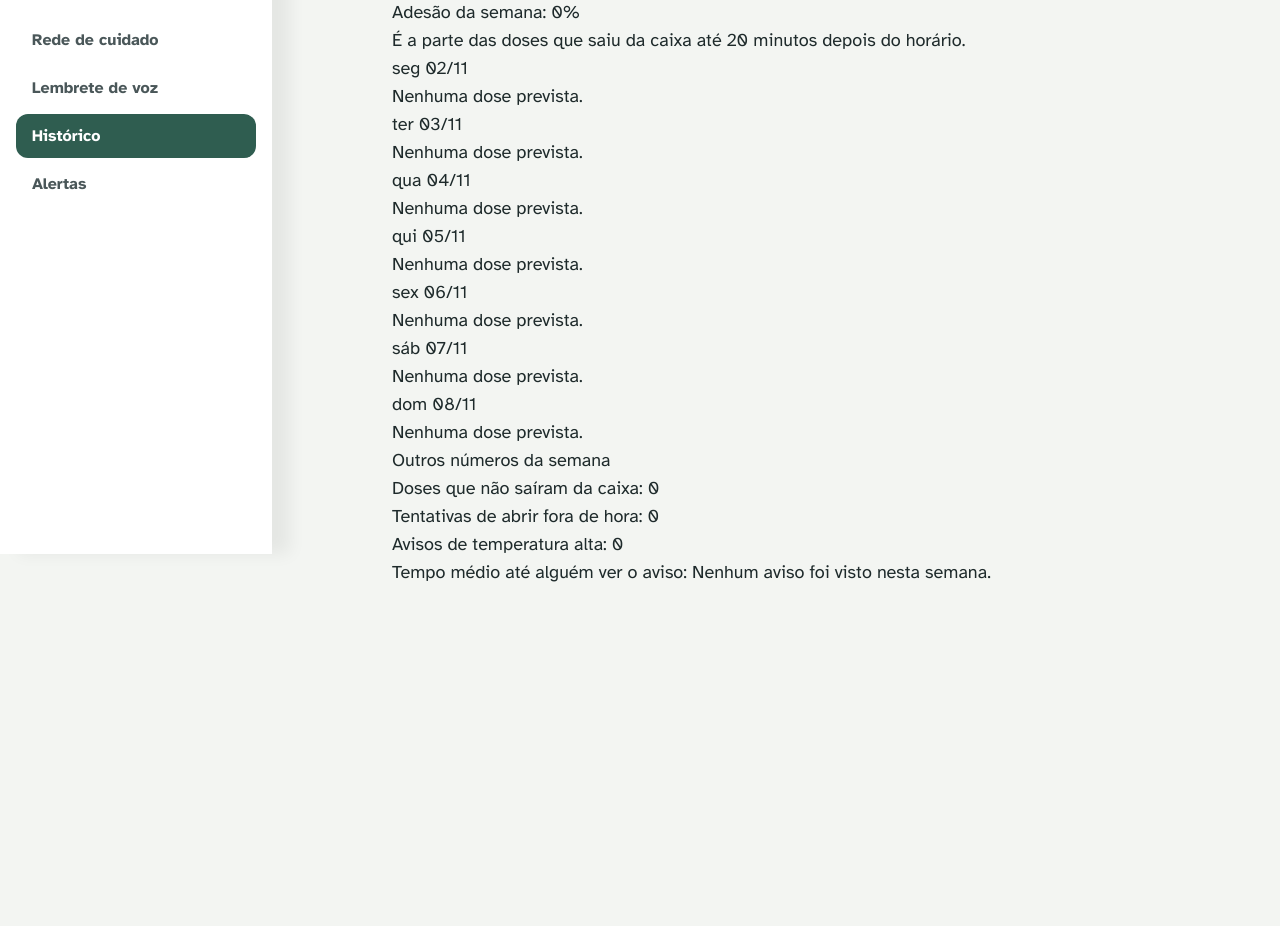
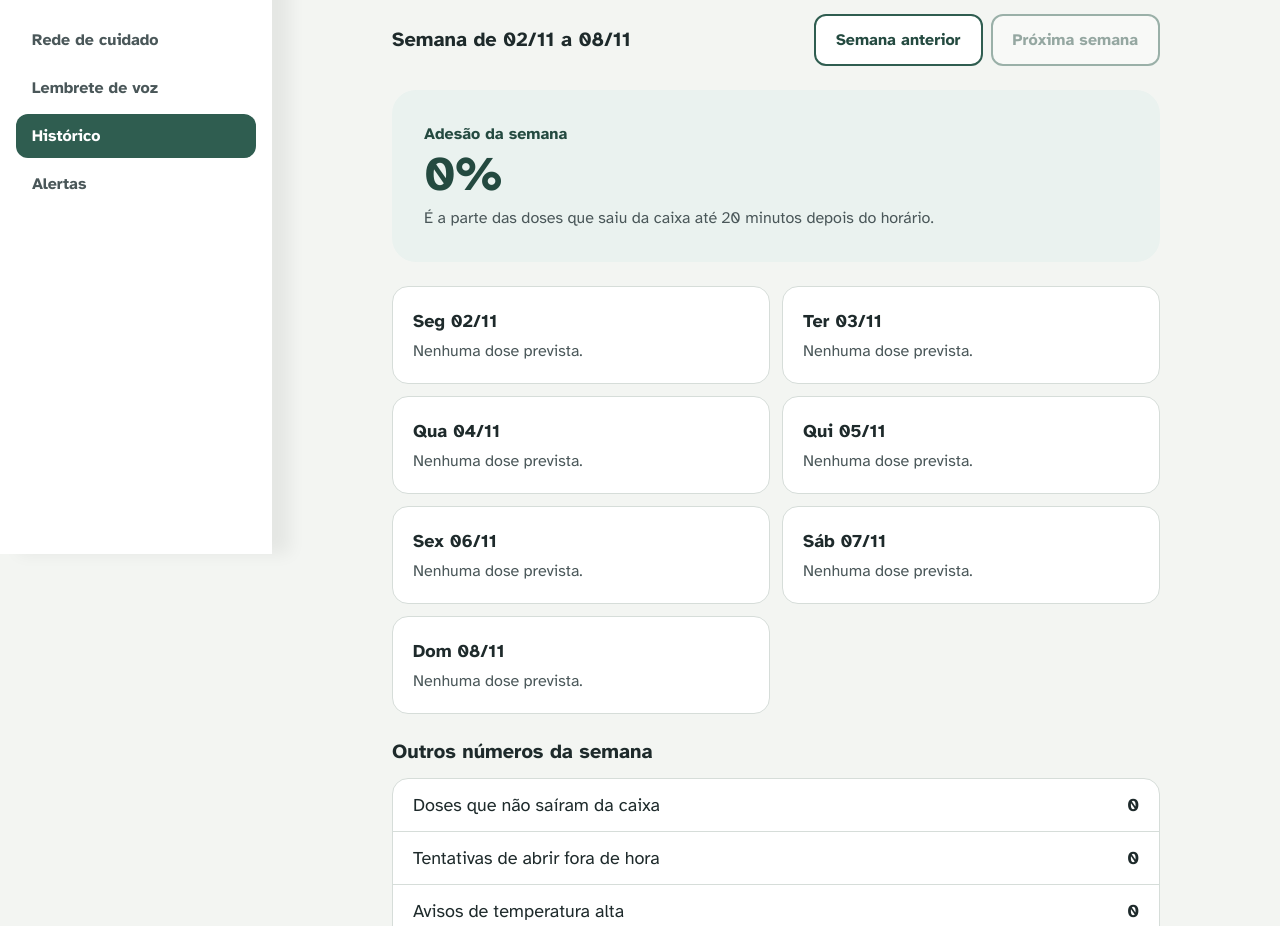
Before and after one commit to GTomeN/Memora, a React (Vite) app: page /historico in a window 1280 px wide. Shown: the part 246-1172 px from the top of the page. Before the commit the page ends 880 px from the top, so only its background shows below. Built offline with nearby package versions, Linux system fonts and the light colour scheme; no server answers.

Commit message:
estilização da tela de Historico (textos e componentes)

```diff
--- a/src/components/CalendarioAdesao.jsx
+++ b/src/components/CalendarioAdesao.jsx
@@ -12,13 +12,27 @@ function textoDoDia(dia) {
 
 function CalendarioAdesao({ dias }) {
   return (
-    <ul aria-label="Calendário da semana">
-      {dias.map((dia) => (
-        <li key={dia.data.toDateString()}>
-          <h4>{formatarDia(dia.data)}</h4>
-          <p>{textoDoDia(dia)}</p>
-        </li>
-      ))}
+    <ul aria-label="Calendário da semana" className="grid gap-3 sm:grid-cols-2">
+      {dias.map((dia) => {
+        const temDados = !dia.futuro && dia.previstas > 0
+
+        return (
+          <li
+            key={dia.data.toDateString()}
+            data-futuro={dia.futuro}
+            className="cartao data-[futuro=true]:bg-fundo data-[futuro=true]:text-tinta-suave"
+          >
+            <h4 className="font-bold capitalize">{formatarDia(dia.data)}</h4>
+            <p className="mt-1 text-base text-tinta-suave">{textoDoDia(dia)}</p>
+
+            {temDados && (
+              <div aria-hidden="true" className="mt-3 h-2 overflow-hidden rounded-full bg-linha">
+                <div className="h-full rounded-full bg-ok-700" style={{ width: `${dia.taxa}%` }} />
+              </div>
+            )}
+          </li>
+        )
+      })}
     </ul>
   )
 }
--- a/src/pages/Historico.jsx
+++ b/src/pages/Historico.jsx
@@ -25,33 +25,62 @@ function Historico() {
   const primeiroDia = adesao.dias[0].data
   const ultimoDia = adesao.dias[adesao.dias.length - 1].data
 
-  return (
-    <section>
+    return (
+    <section className="space-y-6">
       <h2>Histórico</h2>
 
       <MensagemErro mensagem={remediosApi.erro} />
       <MensagemErro mensagem={eventosApi.erro} />
 
-      <p>Semana de {formatarData(primeiroDia)} a {formatarData(ultimoDia)}</p>
-      <button type="button" onClick={adesao.semanaAnterior}>Semana anterior</button>
-      <button type="button" onClick={adesao.proximaSemana} disabled={adesao.ehSemanaAtual}>Próxima semana</button>
+      <div className="flex flex-col gap-3 sm:flex-row sm:items-center sm:justify-between">
+        <p className="text-xl font-bold">
+          Semana de {formatarData(primeiroDia)} a {formatarData(ultimoDia)}
+        </p>
+        <div className="flex gap-2">
+          <button type="button" onClick={adesao.semanaAnterior} className="botao-secundario">
+            Semana anterior
+          </button>
+          <button type="button" onClick={adesao.proximaSemana} disabled={adesao.ehSemanaAtual} className="botao-secundario">
+            Próxima semana
+          </button>
+        </div>
+      </div>
 
       {carregando && <Carregando texto="Carregando o histórico..." />}
 
       {!carregando && (
         <>
-          <h3>Adesão da semana: {adesao.taxaSemana}%</h3>
-          <p>É a parte das doses que saiu da caixa até 20 minutos depois do horário.</p>
+          <div className="rounded-3xl bg-pinho-50 p-6 sm:p-8">
+            <h3 className="text-base font-bold text-pinho-700">Adesão da semana</h3>
+            <p className="mt-1 text-5xl font-bold text-pinho-700">{adesao.taxaSemana}%</p>
+            <p className="mt-2 text-base text-tinta-suave">
+              É a parte das doses que saiu da caixa até 20 minutos depois do horário.
+            </p>
+          </div>
 
           <CalendarioAdesao dias={adesao.dias} />
 
-          <h3>Outros números da semana</h3>
-          <ul>
-            <li>Doses que não saíram da caixa: {adesao.perdidas}</li>
-            <li>Tentativas de abrir fora de hora: {adesao.foraDeHora}</li>
-            <li>Avisos de temperatura alta: {adesao.alertasTemperatura}</li>
-            <li>Tempo médio até alguém ver o aviso: {textoTempoResposta(adesao.tempoResposta)}</li>
-          </ul>
+          <div>
+            <h3 className="mb-3 text-xl font-bold">Outros números da semana</h3>
+            <ul className="cartao divide-y divide-linha p-0">
+              <li className="flex justify-between gap-4 px-5 py-3">
+                <span>Doses que não saíram da caixa</span>
+                <strong>{adesao.perdidas}</strong>
+              </li>
+              <li className="flex justify-between gap-4 px-5 py-3">
+                <span>Tentativas de abrir fora de hora</span>
+                <strong>{adesao.foraDeHora}</strong>
+              </li>
+              <li className="flex justify-between gap-4 px-5 py-3">
+                <span>Avisos de temperatura alta</span>
+                <strong>{adesao.alertasTemperatura}</strong>
+              </li>
+              <li className="flex justify-between gap-4 px-5 py-3">
+                <span>Tempo médio até alguém ver o aviso</span>
+                <strong className="text-right">{textoTempoResposta(adesao.tempoResposta)}</strong>
+              </li>
+            </ul>
+          </div>
         </>
       )}
     </section>
```
